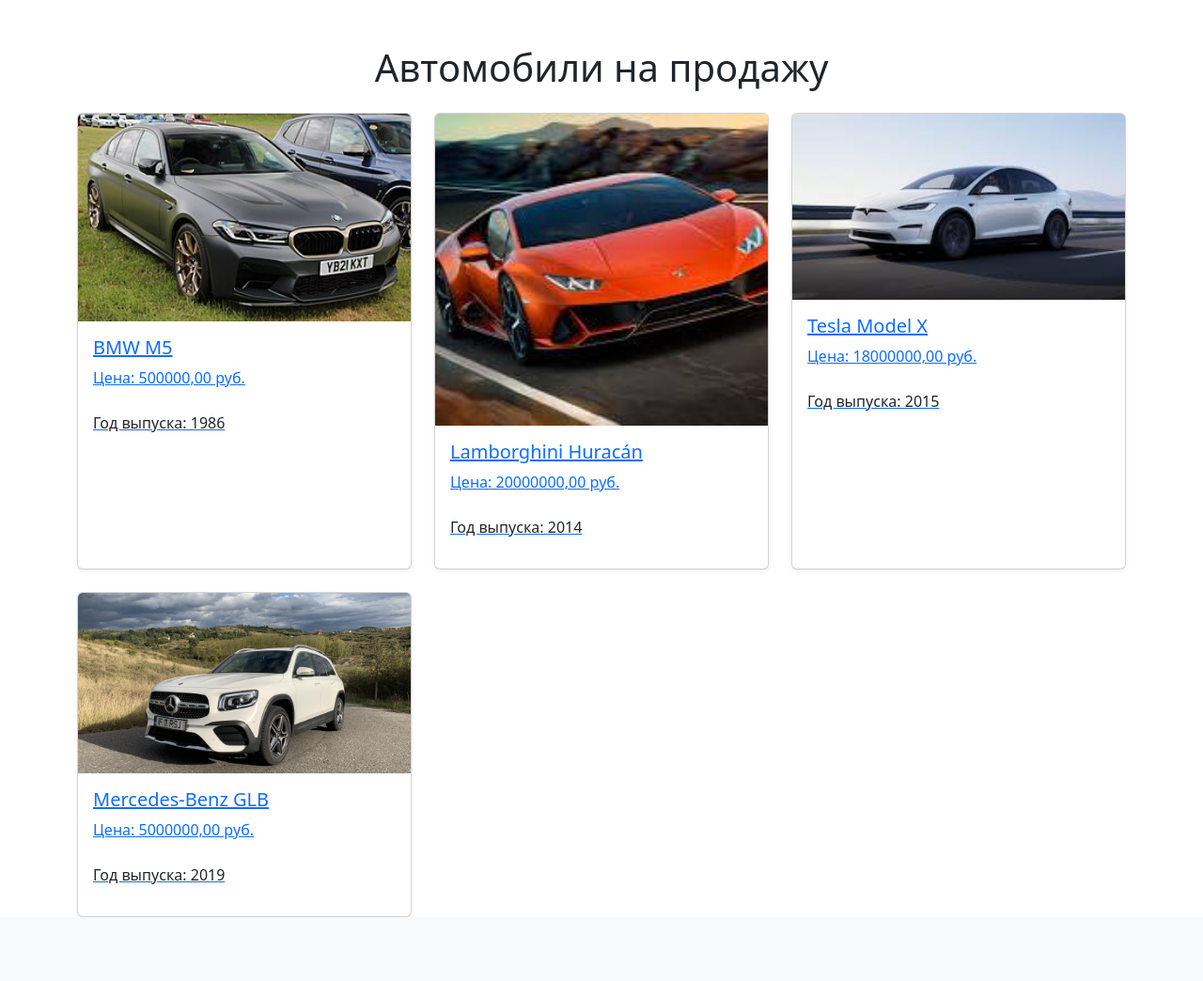
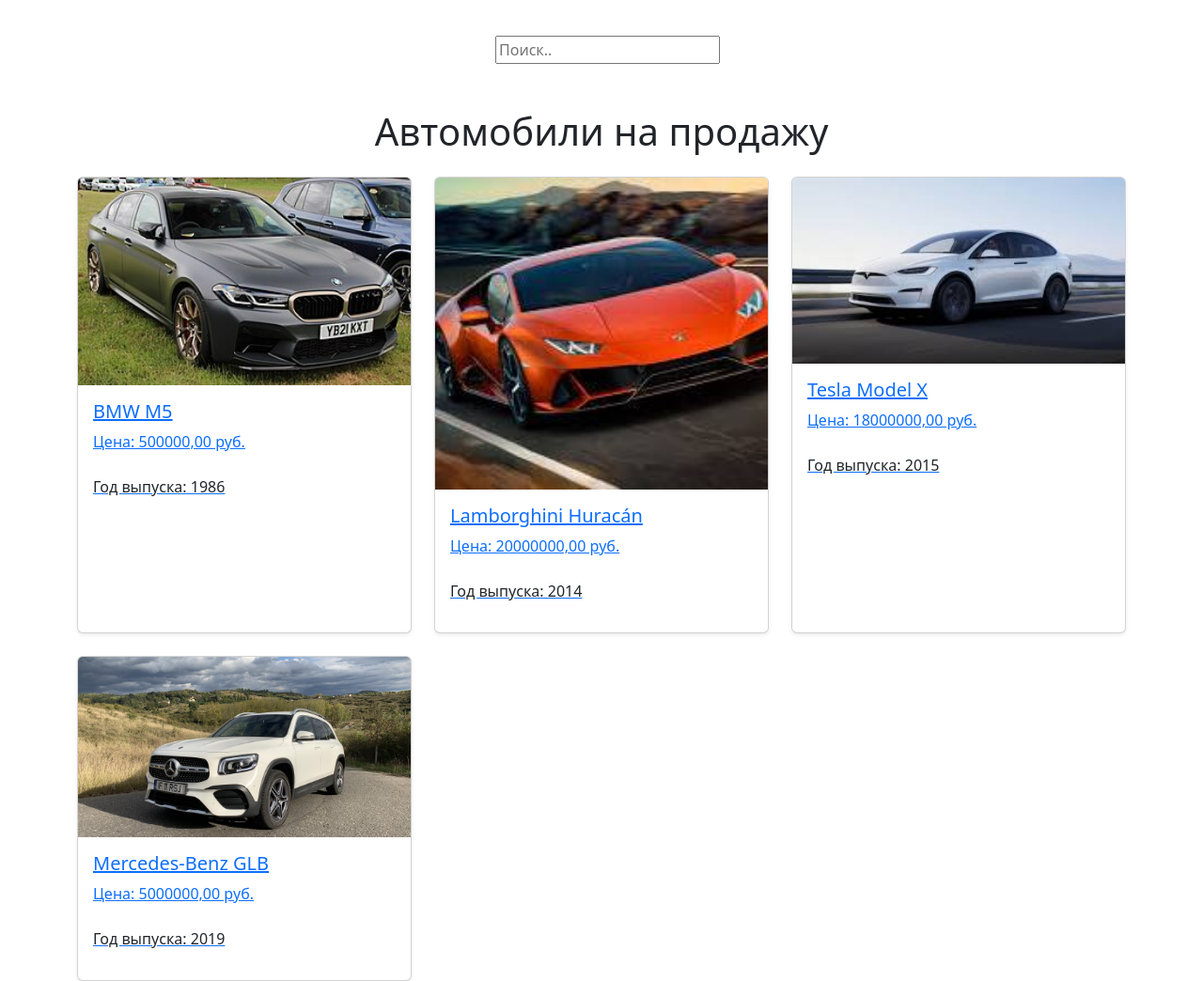
Before and after one commit to Evo-PG/car_marcet_2site, a Django app: page /home/ in a window 1280 px wide. Shown: the part 56-1100 px from the top of the page at 94% size. Before the commit the page ends 1032 px from the top, so only its background shows below. Run offline with Django 5.2, Linux system fonts and the light colour scheme; data comes from the database, SQL or seed files in the repository.

Commit message:
search engine

```diff
--- a/app/templates/app/home.html
+++ b/app/templates/app/home.html
@@ -6,10 +6,15 @@
     <title>Авто на продажу</title>
     <link href="https://cdn.jsdelivr.net/npm/bootstrap@5.3.3/dist/css/bootstrap.min.css" rel="stylesheet" integrity="sha384-QWTKZyjpPEjISv5WaRU9OFeRpok6YctnYmDr5pNlyT2bRjXh0JMhjY6hW+ALEwIH" crossorigin="anonymous">
     <script src="https://cdn.jsdelivr.net/npm/bootstrap@5.3.3/dist/js/bootstrap.bundle.min.js" integrity="sha384-YvpcrYf0tY3lHB60NNkmXc5s9fDVZLESaAA55NDzOxhy9GkcIdslK1eN7N6jIeHz" crossorigin="anonymous"></script>
+    <style>
+        body {
+            padding-top: 70px;
+        }
+    </style>
 </head>
 <body>
 
-<nav class="navbar navbar-expand-lg bg-body-tertiary">
+<nav class="navbar navbar-expand-lg bg-body-tertiary fixed-top">
   <div class="container-fluid">
     <a class="navbar-brand" href="#">Car_trade</a>
     <button class="navbar-toggler" type="button" data-bs-toggle="collapse" data-bs-target="#navbarNavDropdown" aria-controls="navbarNavDropdown" aria-expanded="false" aria-label="Toggle navigation">
@@ -36,6 +41,13 @@
   </div>
 </nav>
 
+<br>
+<form method="get" action=".">
+    <div class="container" style="width: 250px">
+        <input class="from-control" placeholder="Поиск.." name="search">
+    </div>
+</form>
+
 <div class="container mt-5">
   <h1 class="text-center mb-4">Автомобили на продажу</h1>
   <div class="row row-cols-1 row-cols-md-3 g-4">
--- a/app/views.py
+++ b/app/views.py
@@ -6,6 +6,10 @@ from .models import Car, Category
 def home_site(reqeust):
     cars = Car.objects.all()
     category = Category.objects.all()
+
+    if "search" in reqeust.GET:
+        search = reqeust.GET["search"]
+        cars = Car.objects.filter(make__icontains=search)
 
     return render(request=reqeust, template_name='app/home.html', context={"cars":cars,"categories":category})
 
```
Also changed, not shown: app/templates/app/car.html (+6 -1 lines), app/templates/app/category.html (+6 -1 lines).
